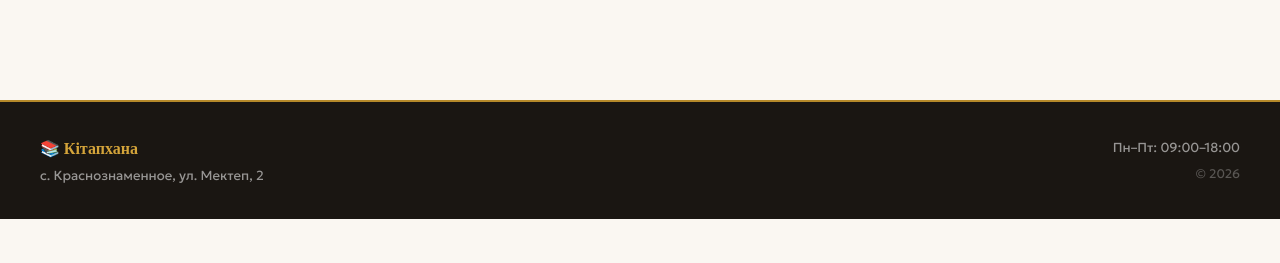
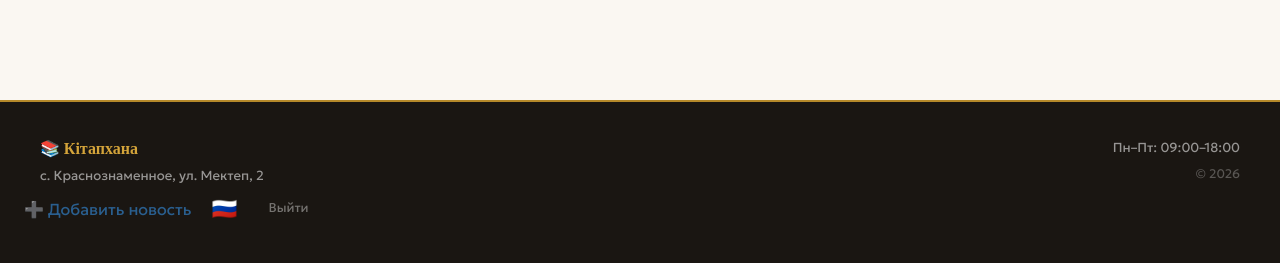
Before and after one commit to EduardoYa/krasnoznam-library, a Flask app: page /about in a window 1280 px wide. Shown: the part 736-999 px from the top of the page. Before the commit the page ends 955 px from the top, so only its background shows below. Run offline with Flask 3, Linux system fonts and the light colour scheme; the visitor is signed in with stand-in values (Sample User, id 1); parts of the project's set-up code (start-up, migrations or seed data) failed here and were passed over.

Commit message:
Update base.html

```diff
--- a/templates/base.html
+++ b/templates/base.html
@@ -285,6 +285,20 @@ footer{
       <div style="margin-top:4px;font-size:.78rem;opacity:.5">© 2026</div>
     </div>
   </div>
+  <div class="nav-right">
+      {% if session.get('admin') %}
+      <a href="/admin/add" class="btn-add-news">➕ Добавить новость</a>
+      {% endif %}
+
+    <button class="lang-btn" id="langBtn" onclick="toggleLang()" title="Өз тілін өзгерту">
+        <span id="langFlag">🇷🇺</span>
+      </button>
+
+      {% if session.get('admin') %}
+      <a href="/logout" class="admin-link">Выйти</a>
+      {% endif %}
+
+      <button class="mob-menu-btn" onclick="toggleMob()">☰</button>
 </footer>
 
 <script>
```
